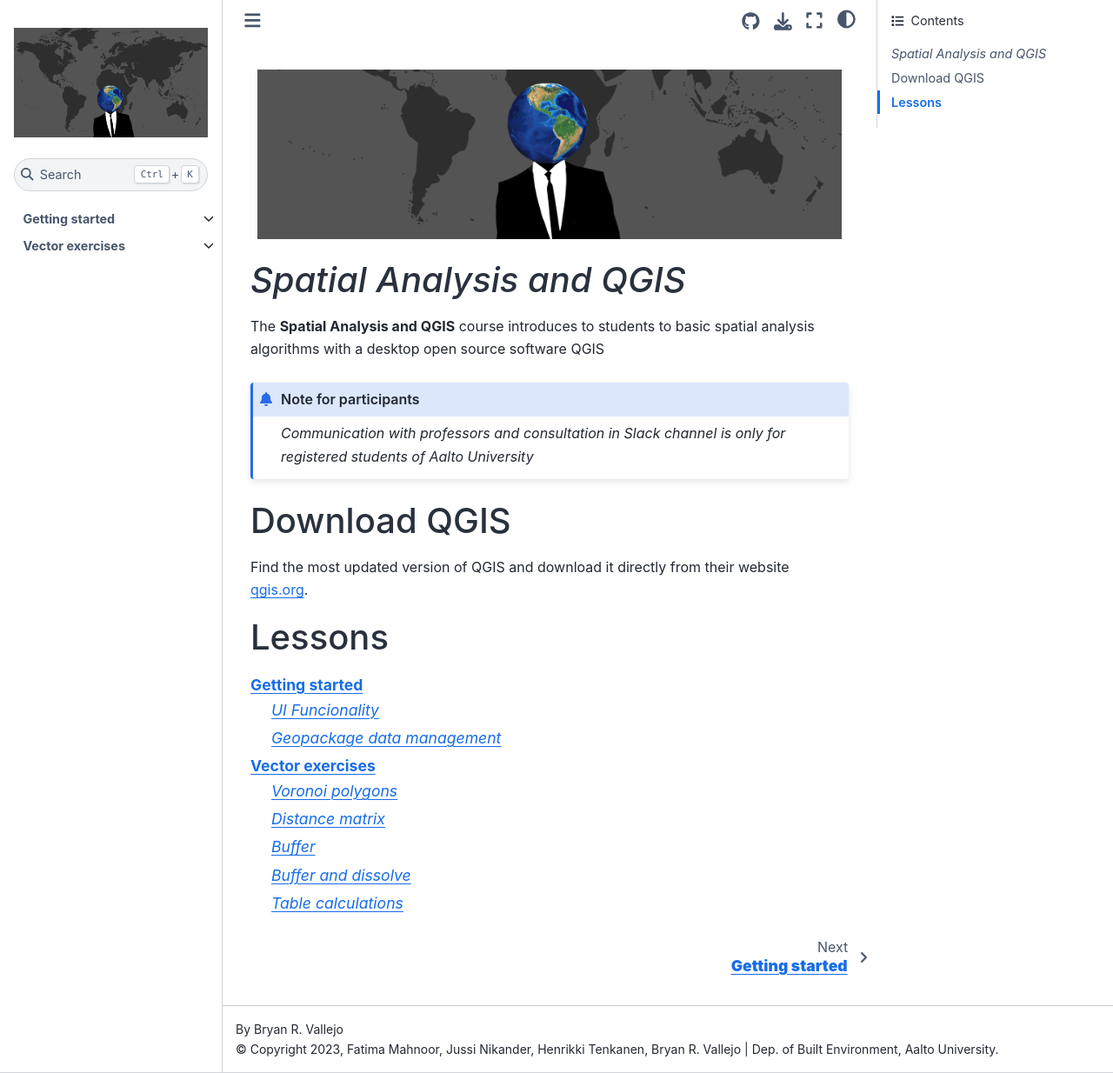
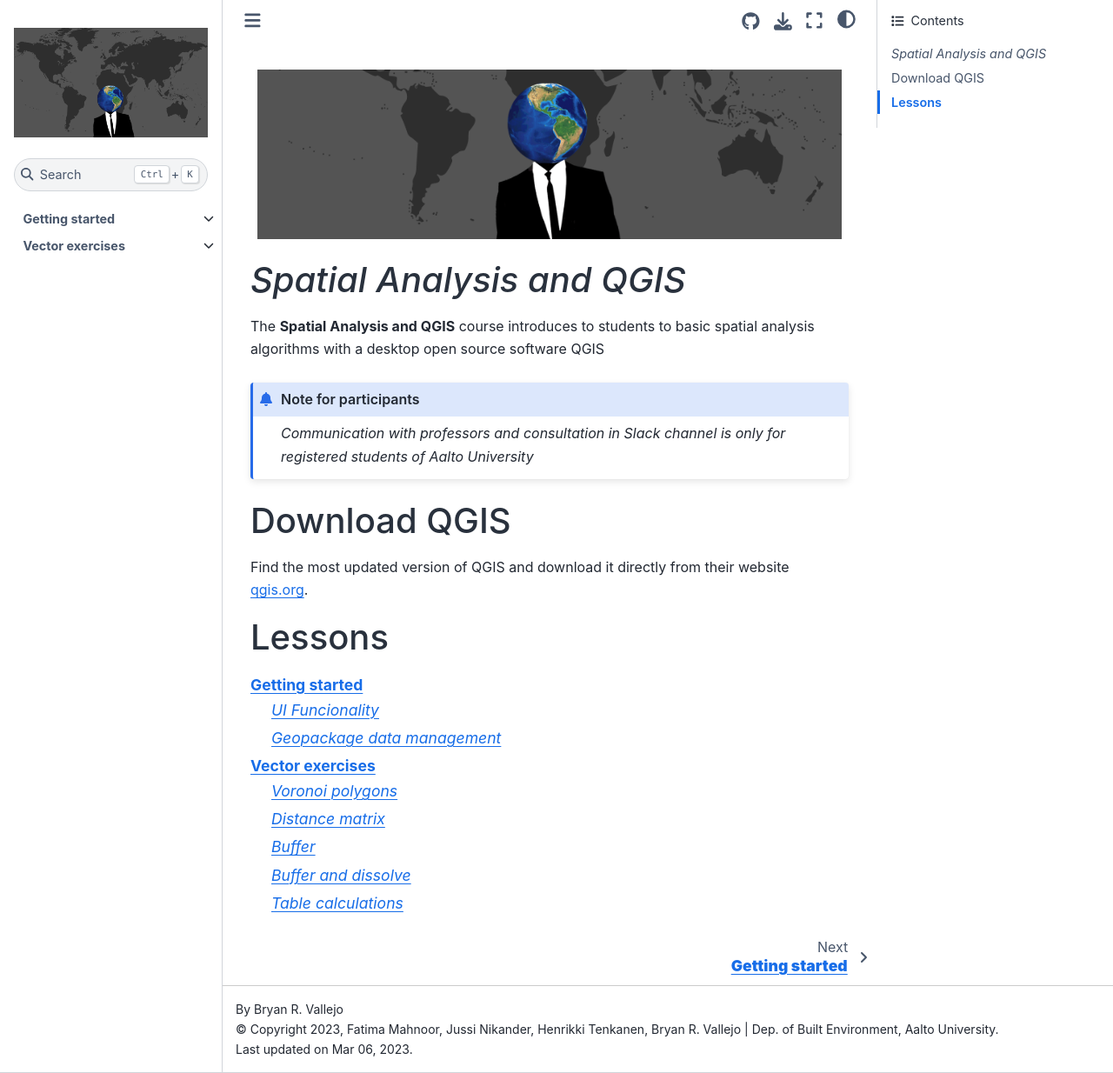
Before and after one commit to AaltoGIS/QGIS-tutorials, a Sphinx documentation site: the page built from source/index.rst, in a window 1280 px wide and 1234 px high. Shown: the whole window at 87% size. Built offline with Sphinx 7.4.7 and the Sphinx Book theme 1.1.4, drawn with Linux system fonts in a browser that asks for light colours.

Commit message:
untracked

```diff
--- a/source/conf.py
+++ b/source/conf.py
@@ -58,7 +58,7 @@
 # a list of builtin themes.
 #
 html_theme = 'sphinx_book_theme'
-html_last_updated_fmt = None
+html_last_updated_fmt = ''
 # Show todos
 todo_include_todos = True
 
```
